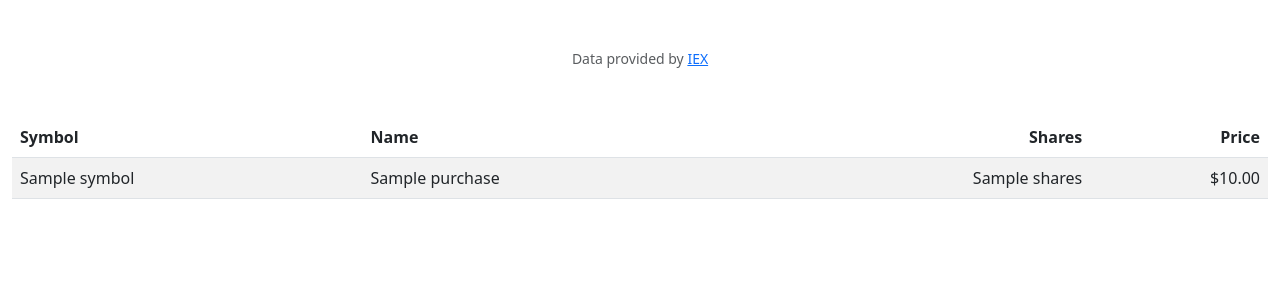
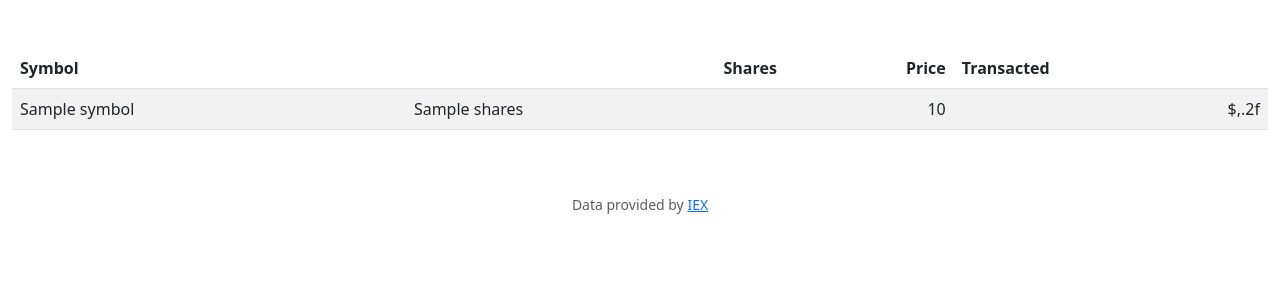
Before and after one commit to omgodsend/Harvard_CS50, a Flask app: template cs50/finance/templates/history.html in a window 1280 px wide. Shown: the part 76-376 px from the top of the page. Run offline with Flask 3, Linux system fonts and the light colour scheme; the template is opened without the code that fills it: most values are stand-ins (such as "Sample title", 1, 10 or a date in 2020); some libraries are stand-ins or nearby versions.

Commit message:
Sat, Jul 8, 2023, 8:58 PM -04:00

```diff
--- a/cs50/finance/templates/history.html
+++ b/cs50/finance/templates/history.html
@@ -9,9 +9,9 @@
     <thead>
         <tr>
             <th class="text-start">Symbol</th>
-            <th class="text-start">Name</th>
             <th class="text-end">Shares</th>
             <th class="text-end">Price</th>
+            <th class="text-start">Transacted</th>
         </tr>
     </thead>
     <tbody>
@@ -19,10 +19,10 @@
         {% for purchase in purchases %}
         <tr>
             <td class="text-start">{{ purchase["symbol"] }}</td>
-            <td class="text-start">{{ purchase["name"] }}</td>
-            <td class="text-end">{{ purchase["shares"] }}</td>
-            <td class="text-end">{{ purchase["price"]|usd }}</td>
+            <td class="text-start">{{ purchase["shares"] }}</td>
+            <td class="text-end">{{ purchase["price"] }}</td>
+            <td class="text-end">{{ purchase["timestamp"]|usd }}</td>
         </tr>
         {% endfor %}
-
+</table>
 {% endblock %}
```
